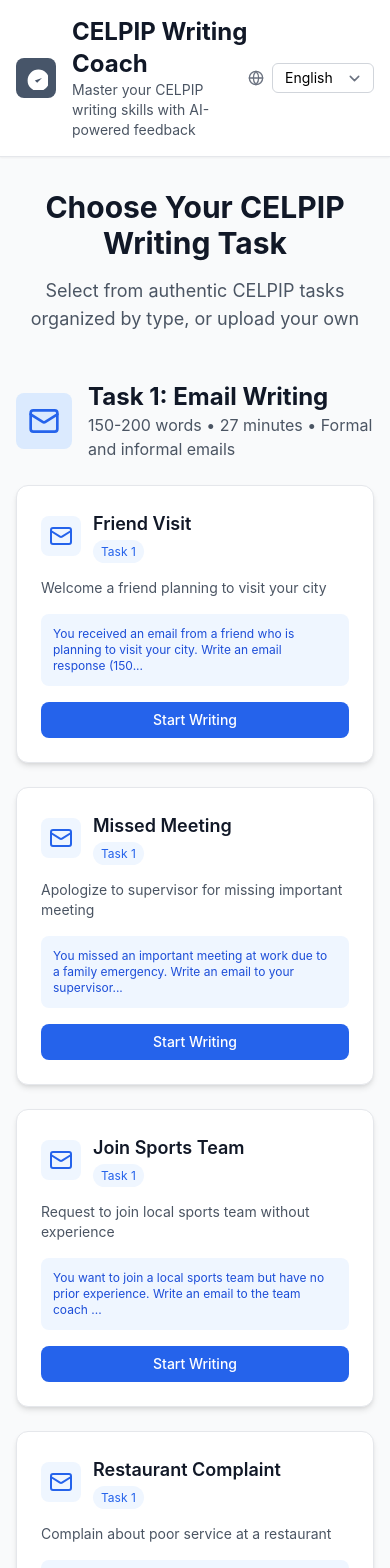
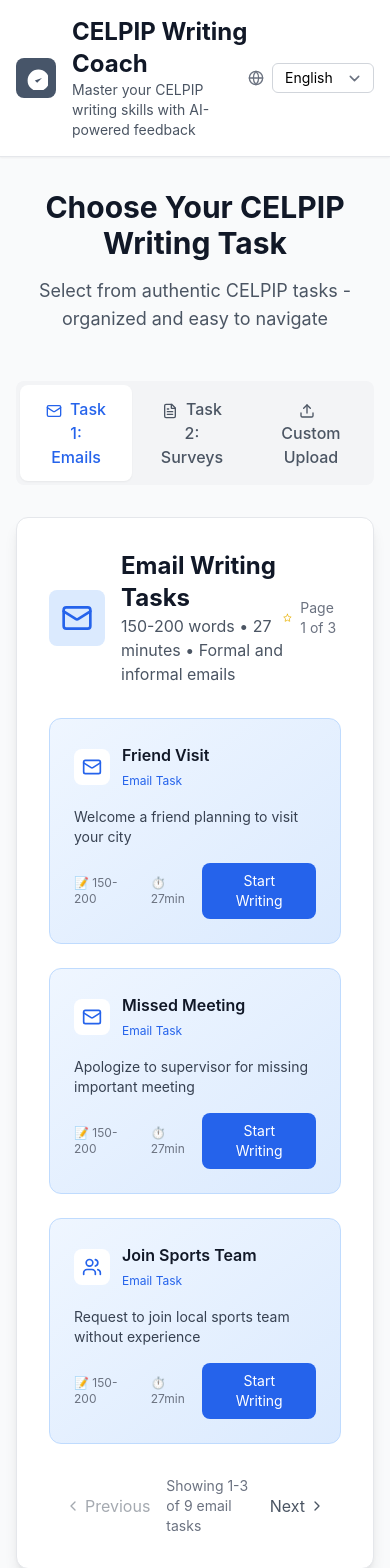
Before and after one commit to MashaDolda/CELPIP-WRITING-COACH, a React (Create React App) app: page / in a window 390 px wide. Shown: the top 1568 px of the page. Built offline with nearby package versions, Linux system fonts and the light colour scheme.

Commit message:
Complete redesign: Clean tabbed navigation with pagination - no more cluttered task display

```diff
--- a/src/components/TaskSelection.tsx
+++ b/src/components/TaskSelection.tsx
@@ -56,8 +56,8 @@
     },
     {
       id: 'task8',
-      title: 'Gym Membership',
-      description: 'Cancel gym membership instead of renewing',
+      title: 'Workplace Issue',
+      description: 'Address a problem with a coworker professionally',
       prompt: TASK_PROMPTS.task8[i18n.language as keyof typeof TASK_PROMPTS.task8] || TASK_PROMPTS.task8.en,
       timeLimit: 27,
       wordLimit: { min: 150, max: 200 },
@@ -65,8 +65,8 @@
     },
     {
       id: 'task9',
-      title: 'Noisy Neighbors',
-      description: 'Complain to landlord about noise problems',
+      title: 'Thank Host Family',
+      description: 'Express gratitude to host family after staying',
       prompt: TASK_PROMPTS.task9[i18n.language as keyof typeof TASK_PROMPTS.task9] || TASK_PROMPTS.task9.en,
       timeLimit: 27,
       wordLimit: { min: 150, max: 200 },
@@ -74,8 +74,8 @@
     },
     {
       id: 'task10',
-      title: 'Job Application',
-      description: 'Apply for part-time job at local bookstore',
+      title: 'Library Hours Request',
+      description: 'Request extended library hours from local government',
       prompt: TASK_PROMPTS.task10[i18n.language as keyof typeof TASK_PROMPTS.task10] || TASK_PROMPTS.task10.en,
       timeLimit: 27,
       wordLimit: { min: 150, max: 200 },
@@ -83,8 +83,8 @@
     },
     {
       id: 'task11',
-      title: 'School Programs',
-      description: 'Object to cutting arts programs at school',
+      title: 'Course Information',
+      description: 'Inquire about language course details and enrollment',
       prompt: TASK_PROMPTS.task11[i18n.language as keyof typeof TASK_PROMPTS.task11] || TASK_PROMPTS.task11.en,
       timeLimit: 27,
       wordLimit: { min: 150, max: 200 },
@@ -92,8 +92,8 @@
     },
     {
       id: 'task12',
-      title: 'Damaged Product',
-      description: 'Return damaged laptop ordered online',
+      title: 'Moving Notice',
+      description: 'Inform landlord about decision to move out',
       prompt: TASK_PROMPTS.task12[i18n.language as keyof typeof TASK_PROMPTS.task12] || TASK_PROMPTS.task12.en,
       timeLimit: 27,
       wordLimit: { min: 150, max: 200 },
@@ -104,8 +104,8 @@
   const surveyTasks: TaskType[] = [
     {
       id: 'task2',
-      title: 'Social Media Impact',
-      description: 'Opinion on social media effects on society',
+      title: 'Online Shopping vs Store Shopping',
+      description: 'Compare online and in-store shopping experiences',
       prompt: TASK_PROMPTS.task2[i18n.language as keyof typeof TASK_PROMPTS.task2] || TASK_PROMPTS.task2.en,
       timeLimit: 26,
       wordLimit: { min: 250, max: 300 },
@@ -113,8 +113,8 @@
     },
     {
       id: 'task5',
-      title: 'School Subject Choice',
-      description: 'Students choosing subjects vs standard curriculum',
+      title: 'Public Transportation Investment',
+      description: 'Discuss government spending on public transportation',
       prompt: TASK_PROMPTS.task5[i18n.language as keyof typeof TASK_PROMPTS.task5] || TASK_PROMPTS.task5.en,
       timeLimit: 26,
       wordLimit: { min: 250, max: 300 },
@@ -122,8 +122,8 @@
     },
     {
       id: 'task6',
-      title: 'Shopping Mall vs Park',
-      description: 'Choose between new shopping mall or public park',
+      title: 'Technology in Education',
+      description: 'Evaluate the role of technology in modern education',
       prompt: TASK_PROMPTS.task6[i18n.language as keyof typeof TASK_PROMPTS.task6] || TASK_PROMPTS.task6.en,
       timeLimit: 26,
       wordLimit: { min: 250, max: 300 },
@@ -131,8 +131,8 @@
     },
     {
       id: 'task13',
-      title: 'Working from Home',
-      description: 'Compare productivity of home vs office work',
+      title: 'Outdoor Exercise Benefits',
+      description: 'Discuss benefits of outdoor vs indoor exercise',
       prompt: TASK_PROMPTS.task13[i18n.language as keyof typeof TASK_PROMPTS.task13] || TASK_PROMPTS.task13.en,
       timeLimit: 26,
       wordLimit: { min: 250, max: 300 },
@@ -140,8 +140,8 @@
     },
     {
       id: 'task14',
-      title: 'Bike-sharing Programs',
-      description: 'Opinion on city bike-sharing initiatives',
+      title: 'Remote Work Advantages',
+      description: 'Analyze benefits and challenges of remote work',
       prompt: TASK_PROMPTS.task14[i18n.language as keyof typeof TASK_PROMPTS.task14] || TASK_PROMPTS.task14.en,
       timeLimit: 26,
       wordLimit: { min: 250, max: 300 },
@@ -149,8 +149,8 @@
     },
     {
       id: 'task15',
-      title: 'Mental Health Days',
-      description: 'Should companies provide mental health days',
+      title: 'Community Volunteering Impact',
+      description: 'Evaluate importance of community volunteer work',
       prompt: TASK_PROMPTS.task15[i18n.language as keyof typeof TASK_PROMPTS.task15] || TASK_PROMPTS.task15.en,
       timeLimit: 26,
       wordLimit: { min: 250, max: 300 },
@@ -158,8 +158,8 @@
     },
     {
       id: 'task16',
-      title: 'Shopping Preferences',
-      description: 'Large chains vs small local businesses',
+      title: 'Reading vs Digital Media',
+      description: 'Compare traditional reading with digital entertainment',
       prompt: TASK_PROMPTS.task16[i18n.language as keyof typeof TASK_PROMPTS.task16] || TASK_PROMPTS.task16.en,
       timeLimit: 26,
       wordLimit: { min: 250, max: 300 },
@@ -167,8 +167,8 @@
     },
     {
       id: 'task17',
-      title: 'Free Public Transportation',
-      description: 'Should government make public transport free',
+      title: 'Career Change Timing',
+      description: 'Discuss optimal age for career transitions',
       prompt: TASK_PROMPTS.task17[i18n.language as keyof typeof TASK_PROMPTS.task17] || TASK_PROMPTS.task17.en,
       timeLimit: 26,
       wordLimit: { min: 250, max: 300 },
@@ -176,8 +176,8 @@
     },
     {
       id: 'task18',
-      title: 'Extended School Hours',
-      description: 'Should schools extend the school day',
+      title: 'Social Media Privacy',
+      description: 'Analyze privacy concerns in social media usage',
       prompt: TASK_PROMPTS.task18[i18n.language as keyof typeof TASK_PROMPTS.task18] || TASK_PROMPTS.task18.en,
       timeLimit: 26,
       wordLimit: { min: 250, max: 300 },
@@ -185,28 +185,19 @@
     }
   ];
 
-  const getTaskIcon = (taskType: string | undefined, taskId: string) => {
-    if (taskType === 'email') return <Mail className="w-6 h-6" />;
-    if (taskType === 'survey') return <FileText className="w-6 h-6" />;
-
-    // Fallback icons for specific tasks
-    if (taskId.includes('sport')) return <Trophy className="w-6 h-6" />;
-    if (taskId.includes('meeting')) return <Users className="w-6 h-6" />;
-    return <FileText className="w-6 h-6" />;
+  const getTaskIcon = (taskId: string) => {
+    if (taskId.includes('4') || taskId.includes('7') || taskId.includes('8')) return <Users className="w-5 h-5" />;
+    if (taskId.includes('5') || taskId.includes('6') || taskId.includes('9')) return <Trophy className="w-5 h-5" />;
+    return <Mail className="w-5 h-5" />;
   };
 
-  const getTaskColor = (taskType: string | undefined, index: number) => {
-    if (taskType === 'email') return 'bg-blue-100 text-blue-600';
-    if (taskType === 'survey') return 'bg-green-100 text-green-600';
-    return index % 2 === 0 ? 'bg-blue-100 text-blue-600' : 'bg-green-100 text-green-600';
+  const getCurrentPageTasks = (tasks: TaskType[], page: number) => {
+    const startIndex = page * TASKS_PER_PAGE;
+    return tasks.slice(startIndex, startIndex + TASKS_PER_PAGE);
   };
 
-  const getButtonColor = (taskType: string | undefined, index: number) => {
-    if (taskType === 'email') return 'bg-blue-600 hover:bg-blue-700 text-white';
-    if (taskType === 'survey') return 'bg-green-600 hover:bg-green-700 text-white';
-    return index % 2 === 0
-      ? 'bg-blue-600 hover:bg-blue-700 text-white'
-      : 'bg-green-600 hover:bg-green-700 text-white';
+  const getTotalPages = (tasks: TaskType[]) => {
+    return Math.ceil(tasks.length / TASKS_PER_PAGE);
   };
 
   if (showCustomUpload) {
@@ -219,138 +210,271 @@
   }
 
   return (
-    <div className="max-w-4xl mx-auto">
+    <div className="max-w-6xl mx-auto">
+      {/* Header */}
       <div className="text-center mb-12">
         <h2 className="text-3xl font-bold text-gray-900 mb-4">Choose Your CELPIP Writing Task</h2>
         <p className="text-lg text-gray-600">
-          Select from authentic CELPIP tasks organized by type, or upload your own
+          Select from authentic CELPIP tasks - organized and easy to navigate
         </p>
       </div>
 
-      {/* Task 1: Email Writing Section */}
-      <div className="mb-12">
-        <div className="flex items-center mb-6">
+      {/* Navigation Tabs */}
+      <div className="flex justify-center mb-8">
+        <div className="bg-gray-100 rounded-lg p-1 inline-flex">
+          <button
+            onClick={() => setActiveTab('email')}
+            className={`px-6 py-3 rounded-lg font-medium transition-all ${
+              activeTab === 'email'
+                ? 'bg-white text-blue-600 shadow-sm'
+                : 'text-gray-600 hover:text-gray-800'
+            }`}
+          >
+            <Mail className="w-4 h-4 inline mr-2" />
+            Task 1: Emails
+          </button>
+          <button
+            onClick={() => setActiveTab('survey')}
+            className={`px-6 py-3 rounded-lg font-medium transition-all ${
+              activeTab === 'survey'
+                ? 'bg-white text-green-600 shadow-sm'
+                : 'text-gray-600 hover:text-gray-800'
+            }`}
+          >
+            <FileText className="w-4 h-4 inline mr-2" />
+            Task 2: Surveys
+          </button>
+          <button
+            onClick={() => setActiveTab('custom')}
+            className={`px-6 py-3 rounded-lg font-medium transition-all ${
+              activeTab === 'custom'
+                ? 'bg-white text-purple-600 shadow-sm'
+                : 'text-gray-600 hover:text-gray-800'
+            }`}
+          >
+            <Upload className="w-4 h-4 inline mr-2" />
+            Custom Upload
+          </button>
+        </div>
+      </div>
+
+      {/* Email Tasks */}
+      {activeTab === 'email' && (
+        <div className="bg-white rounded-xl shadow-lg border border-gray-200 p-8">
+          <div className="flex items-center justify-between mb-8">
+            <div className="flex items-center">
               <div className="p-3 rounded-lg bg-blue-100 text-blue-600 mr-4">
                 <Mail className="w-8 h-8" />
               </div>
               <div>
-            <h3 className="text-2xl font-bold text-gray-900">Task 1: Email Writing</h3>
+                <h3 className="text-2xl font-bold text-gray-900">Email Writing Tasks</h3>
                 <p className="text-gray-600">150-200 words • 27 minutes • Formal and informal emails</p>
               </div>
             </div>
-
-        <div className="grid md:grid-cols-2 lg:grid-cols-3 gap-6">
-          {emailTasks.map((task, index) => (
-            <div
-              key={task.id}
-              className="bg-white rounded-xl shadow-md border border-gray-200 p-6 hover:shadow-lg transition-all duration-300 hover:border-blue-200"
-            >
-              <div className="flex items-center mb-4">
-                <div className="p-2 rounded-lg bg-blue-50 text-blue-600 mr-3">
-                  {getTaskIcon(task.type, task.id)}
-                </div>
-                <div>
-                  <h4 className="text-lg font-semibold text-gray-900">{task.title}</h4>
-                  <span className="text-xs px-2 py-1 rounded-full bg-blue-50 text-blue-600">
-                    Task 1
-                  </span>
+            <div className="flex items-center space-x-2 text-sm text-gray-500">
+              <Star className="w-4 h-4 text-yellow-500" />
+              <span>Page {emailPage + 1} of {getTotalPages(emailTasks)}</span>
             </div>
           </div>
 
-              <p className="text-gray-600 mb-4 text-sm">{task.description}</p>
+          <div className="grid md:grid-cols-3 gap-6 mb-8">
+            {getCurrentPageTasks(emailTasks, emailPage).map((task, index) => (
+              <div
+                key={task.id}
+                className="bg-gradient-to-br from-blue-50 to-blue-100 border border-blue-200 rounded-xl p-6 hover:shadow-lg transition-all duration-300 cursor-pointer group"
+                onClick={() => onTaskSelect(task)}
+              >
+                <div className="flex items-center justify-between mb-4">
+                  <div className="flex items-center">
+                    <div className="p-2 bg-white rounded-lg text-blue-600 mr-3">
+                      {getTaskIcon(task.id)}
+                    </div>
+                    <div>
+                      <h4 className="font-semibold text-gray-900">{task.title}</h4>
+                      <span className="text-xs text-blue-600">Email Task</span>
+                    </div>
+                  </div>
+                </div>
 
-              <div className="bg-blue-50 rounded-lg p-3 mb-4">
-                <p className="text-xs text-blue-700 line-clamp-3">{task.prompt.substring(0, 100)}...</p>
+                <p className="text-gray-700 text-sm mb-4 line-clamp-3">
+                  {task.description}
+                </p>
+
+                <div className="flex items-center justify-between">
+                  <div className="flex items-center space-x-3 text-xs text-gray-500">
+                    <span>📝 {task.wordLimit.min}-{task.wordLimit.max}</span>
+                    <span>⏱️ {task.timeLimit}min</span>
+                  </div>
+                  <button className="px-4 py-2 bg-blue-600 hover:bg-blue-700 text-white text-sm rounded-lg group-hover:scale-105 transition-transform">
+                    Start Writing
+                  </button>
+                </div>
+              </div>
+            ))}
+          </div>
+
+          {/* Email Navigation */}
+          <div className="flex items-center justify-between">
+            <button
+              onClick={() => setEmailPage(Math.max(0, emailPage - 1))}
+              disabled={emailPage === 0}
+              className="flex items-center px-4 py-2 text-gray-600 hover:text-blue-600 disabled:opacity-50 disabled:cursor-not-allowed transition-colors"
+            >
+              <ChevronLeft className="w-4 h-4 mr-1" />
+              Previous
+            </button>
+
+            <div className="text-sm text-gray-500">
+              Showing {emailPage * TASKS_PER_PAGE + 1}-{Math.min((emailPage + 1) * TASKS_PER_PAGE, emailTasks.length)} of {emailTasks.length} email tasks
             </div>
 
             <button
-                onClick={() => onTaskSelect(task)}
-                className="w-full py-2 px-4 bg-blue-600 hover:bg-blue-700 text-white rounded-lg font-medium transition-colors text-sm"
+              onClick={() => setEmailPage(Math.min(getTotalPages(emailTasks) - 1, emailPage + 1))}
+              disabled={emailPage >= getTotalPages(emailTasks) - 1}
+              className="flex items-center px-4 py-2 text-gray-600 hover:text-blue-600 disabled:opacity-50 disabled:cursor-not-allowed transition-colors"
             >
-                Start Writing
+              Next
+              <ChevronRight className="w-4 h-4 ml-1" />
             </button>
           </div>
-          ))}
         </div>
-      </div>
+      )}
 
-      {/* Task 2: Survey Response Section */}
-      <div className="mb-12">
-        <div className="flex items-center mb-6">
+      {/* Survey Tasks */}
+      {activeTab === 'survey' && (
+        <div className="bg-white rounded-xl shadow-lg border border-gray-200 p-8">
+          <div className="flex items-center justify-between mb-8">
+            <div className="flex items-center">
               <div className="p-3 rounded-lg bg-green-100 text-green-600 mr-4">
                 <FileText className="w-8 h-8" />
               </div>
               <div>
-            <h3 className="text-2xl font-bold text-gray-900">Task 2: Responding to Survey Questions</h3>
+                <h3 className="text-2xl font-bold text-gray-900">Survey Response Tasks</h3>
                 <p className="text-gray-600">250-300 words • 26 minutes • Opinion essays with examples</p>
               </div>
             </div>
-
-        <div className="grid md:grid-cols-2 lg:grid-cols-3 gap-6">
-          {surveyTasks.map((task, index) => (
-            <div
-              key={task.id}
-              className="bg-white rounded-xl shadow-md border border-gray-200 p-6 hover:shadow-lg transition-all duration-300 hover:border-green-200"
-            >
-              <div className="flex items-center mb-4">
-                <div className="p-2 rounded-lg bg-green-50 text-green-600 mr-3">
-                  <FileText className="w-5 h-5" />
-                </div>
-                <div>
-                  <h4 className="text-lg font-semibold text-gray-900">{task.title}</h4>
-                  <span className="text-xs px-2 py-1 rounded-full bg-green-50 text-green-600">
-                    Task 2
-                  </span>
+            <div className="flex items-center space-x-2 text-sm text-gray-500">
+              <Star className="w-4 h-4 text-yellow-500" />
+              <span>Page {surveyPage + 1} of {getTotalPages(surveyTasks)}</span>
             </div>
           </div>
 
-              <p className="text-gray-600 mb-4 text-sm">{task.description}</p>
+          <div className="grid md:grid-cols-3 gap-6 mb-8">
+            {getCurrentPageTasks(surveyTasks, surveyPage).map((task, index) => (
+              <div
+                key={task.id}
+                className="bg-gradient-to-br from-green-50 to-green-100 border border-green-200 rounded-xl p-6 hover:shadow-lg transition-all duration-300 cursor-pointer group"
+                onClick={() => onTaskSelect(task)}
+              >
+                <div className="flex items-center justify-between mb-4">
+                  <div className="flex items-center">
+                    <div className="p-2 bg-white rounded-lg text-green-600 mr-3">
+                      {getTaskIcon(task.id)}
+                    </div>
+                    <div>
+                      <h4 className="font-semibold text-gray-900">{task.title}</h4>
+                      <span className="text-xs text-green-600">Survey Task</span>
+                    </div>
+                  </div>
+                </div>
 
-              <div className="bg-green-50 rounded-lg p-3 mb-4">
-                <p className="text-xs text-green-700 line-clamp-3">{task.prompt.substring(0, 100)}...</p>
+                <p className="text-gray-700 text-sm mb-4 line-clamp-3">
+                  {task.description}
+                </p>
+
+                <div className="flex items-center justify-between">
+                  <div className="flex items-center space-x-3 text-xs text-gray-500">
+                    <span>📝 {task.wordLimit.min}-{task.wordLimit.max}</span>
+                    <span>⏱️ {task.timeLimit}min</span>
+                  </div>
+                  <button className="px-4 py-2 bg-green-600 hover:bg-green-700 text-white text-sm rounded-lg group-hover:scale-105 transition-transform">
+                    Start Writing
+                  </button>
+                </div>
+              </div>
+            ))}
+          </div>
+
+          {/* Survey Navigation */}
+          <div className="flex items-center justify-between">
+            <button
+              onClick={() => setSurveyPage(Math.max(0, surveyPage - 1))}
+              disabled={surveyPage === 0}
+              className="flex items-center px-4 py-2 text-gray-600 hover:text-green-600 disabled:opacity-50 disabled:cursor-not-allowed transition-colors"
+            >
+              <ChevronLeft className="w-4 h-4 mr-1" />
+              Previous
+            </button>
+
+            <div className="text-sm text-gray-500">
+              Showing {surveyPage * TASKS_PER_PAGE + 1}-{Math.min((surveyPage + 1) * TASKS_PER_PAGE, surveyTasks.length)} of {surveyTasks.length} survey tasks
             </div>
 
             <button
-                onClick={() => onTaskSelect(task)}
-                className="w-full py-2 px-4 bg-green-600 hover:bg-green-700 text-white rounded-lg font-medium transition-colors text-sm"
+              onClick={() => setSurveyPage(Math.min(getTotalPages(surveyTasks) - 1, surveyPage + 1))}
+              disabled={surveyPage >= getTotalPages(surveyTasks) - 1}
+              className="flex items-center px-4 py-2 text-gray-600 hover:text-green-600 disabled:opacity-50 disabled:cursor-not-allowed transition-colors"
             >
-                Start Writing
+              Next
+              <ChevronRight className="w-4 h-4 ml-1" />
             </button>
           </div>
-          ))}
         </div>
-      </div>
+      )}
 
-      {/* Custom Upload Section */}
-      <div className="mb-12">
-        <div className="flex items-center mb-6">
+      {/* Custom Upload */}
+      {activeTab === 'custom' && (
+        <div className="bg-white rounded-xl shadow-lg border border-gray-200 p-8">
+          <div className="flex items-center mb-8">
             <div className="p-3 rounded-lg bg-purple-100 text-purple-600 mr-4">
               <Upload className="w-8 h-8" />
             </div>
             <div>
               <h3 className="text-2xl font-bold text-gray-900">Custom Task Upload</h3>
-            <p className="text-gray-600">Upload your own CELPIP task image • Any word count • Custom time</p>
+              <p className="text-gray-600">Upload your own CELPIP task • Any format • Professional evaluation</p>
             </div>
           </div>
 
-        <div className="bg-gradient-to-r from-purple-50 to-pink-50 rounded-xl border-2 border-dashed border-purple-200 p-8 text-center">
-          <div className="max-w-md mx-auto">
-            <div className="p-4 rounded-full bg-purple-100 text-purple-600 w-16 h-16 mx-auto mb-4 flex items-center justify-center">
-              <Upload className="w-8 h-8" />
+          <div className="bg-gradient-to-r from-purple-50 to-pink-50 rounded-xl border-2 border-dashed border-purple-200 p-12 text-center">
+            <div className="p-6 bg-white rounded-full w-24 h-24 mx-auto mb-6 flex items-center justify-center shadow-lg">
+              <Upload className="w-12 h-12 text-purple-600" />
             </div>
-            <h4 className="text-xl font-semibold text-gray-900 mb-2">Upload Your Own Task</h4>
-            <p className="text-gray-600 mb-6">
-              Have a specific CELPIP task you want to practice? Upload an image and get personalized feedback.
+            <h4 className="text-2xl font-semibold text-gray-900 mb-4">Upload Your Own Task</h4>
+            <p className="text-gray-600 mb-8 max-w-lg mx-auto text-lg">
+              Found a CELPIP task in a book, online, or elsewhere? Upload it in any format and get professional AI feedback on your writing.
             </p>
+            <div className="grid md:grid-cols-3 gap-4 mb-8 max-w-2xl mx-auto">
+              <div className="text-center p-4">
+                <div className="w-12 h-12 bg-blue-100 rounded-lg mx-auto mb-2 flex items-center justify-center">
+                  <FileText className="w-6 h-6 text-blue-600" />
+                </div>
+                <h5 className="font-medium text-gray-900">Copy & Paste</h5>
+                <p className="text-sm text-gray-500">Text format tasks</p>
+              </div>
+              <div className="text-center p-4">
+                <div className="w-12 h-12 bg-green-100 rounded-lg mx-auto mb-2 flex items-center justify-center">
+                  <Upload className="w-6 h-6 text-green-600" />
+                </div>
+                <h5 className="font-medium text-gray-900">Upload Image</h5>
+                <p className="text-sm text-gray-500">Screenshots & photos</p>
+              </div>
+              <div className="text-center p-4">
+                <div className="w-12 h-12 bg-purple-100 rounded-lg mx-auto mb-2 flex items-center justify-center">
+                  <Trophy className="w-6 h-6 text-purple-600" />
+                </div>
+                <h5 className="font-medium text-gray-900">AI Analysis</h5>
+                <p className="text-sm text-gray-500">Professional feedback</p>
+              </div>
+            </div>
             <button
               onClick={() => setShowCustomUpload(true)}
-              className="px-6 py-3 bg-purple-600 text-white rounded-lg hover:bg-purple-700 font-medium transition-colors"
+              className="px-12 py-4 bg-purple-600 text-white rounded-lg hover:bg-purple-700 transition-colors font-medium text-lg"
             >
-              Upload Custom Task
+              🚀 Upload Your Task
             </button>
           </div>
         </div>
-      </div>
+      )}
     </div>
   );
 };
```
Lines whose indentation alone changed are shown as unchanged.
